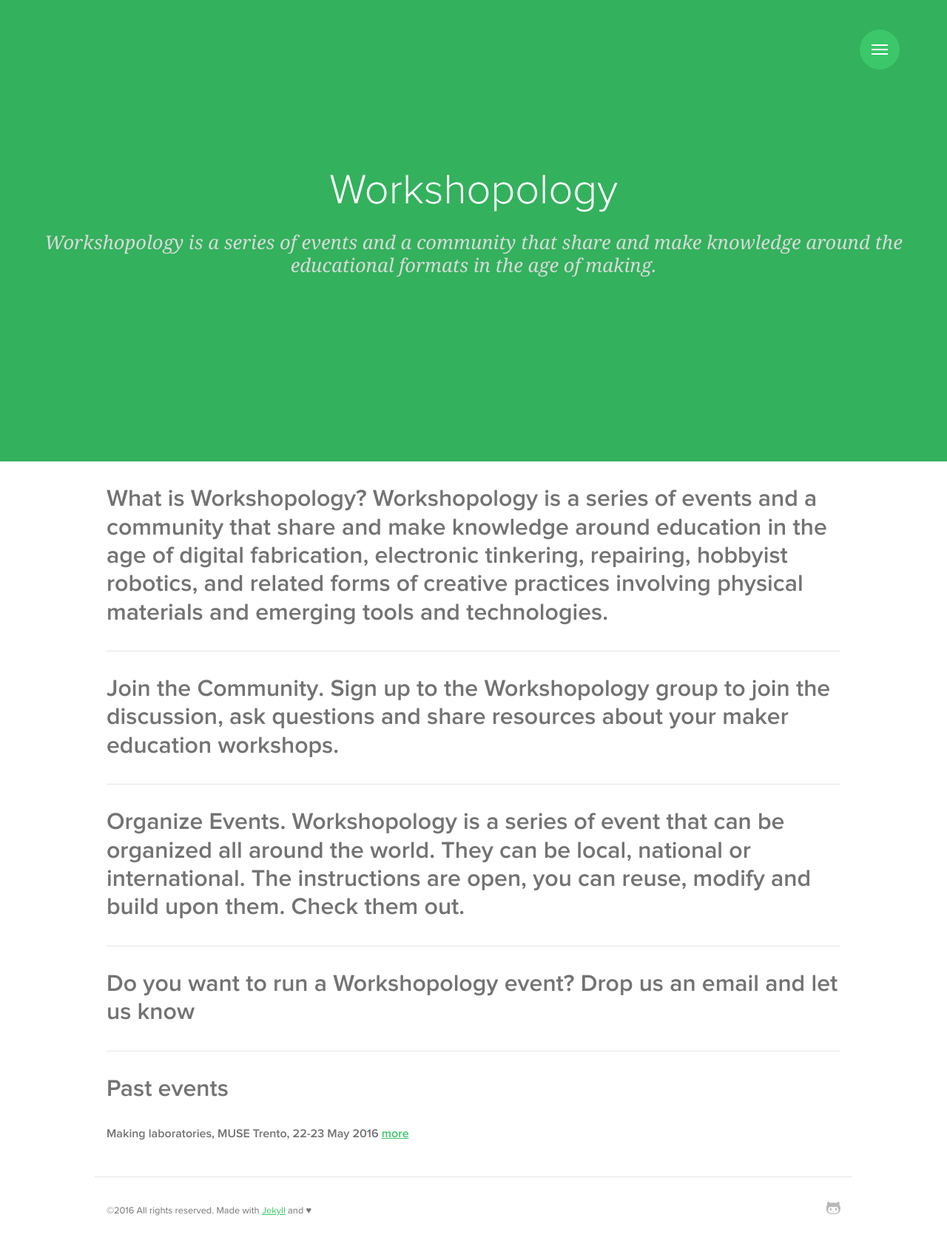
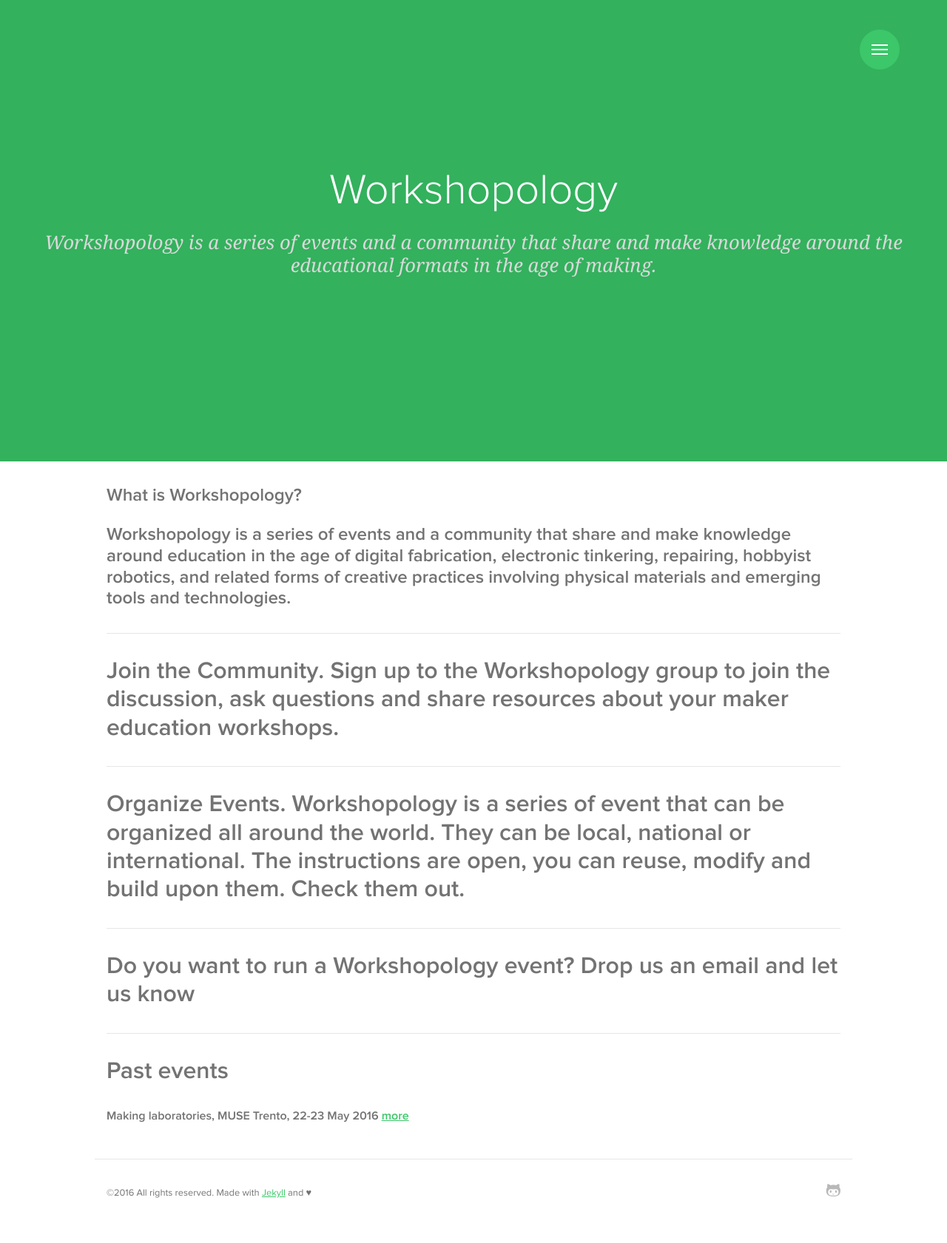
Before and after one commit to almostserena/workshopology-website-generator, a Jekyll site: the page built from index.md, in a window 1280 px wide. Shown: the whole page at 74% size. Built offline with Jekyll 4.4.1, drawn with Linux system fonts in a browser that asks for light colours; some web fonts are replaced.

Commit message:
fds
fuss

```diff
--- a/index.md
+++ b/index.md
@@ -4,7 +4,10 @@ title: Workshopology
 subtitle: Workshopology is a series of events and a community that share and make knowledge around the educational formats in the age of making.
 ---
 
-# What is Workshopology? Workshopology is a series of events and a community that share and make knowledge around education in the age of digital fabrication, electronic tinkering, repairing, hobbyist robotics, and related forms of creative practices involving physical materials and emerging tools and technologies.
+## What is Workshopology?
+
+## Workshopology is a series of events and a community that share and make knowledge around education in the age of digital fabrication, electronic tinkering, repairing, hobbyist robotics, and related forms of creative practices involving physical materials and emerging tools and technologies.
+
 ---
 
 # **Join the Community**. Sign up to the Workshopology group to join the discussion, ask questions and share resources about your maker education workshops.
@@ -14,7 +17,6 @@ subtitle: Workshopology is a series of events and a community that share and mak
 ---
 
 # Do you want to run a Workshopology event? Drop us an email and let us know
-
 
 ---
 
```
